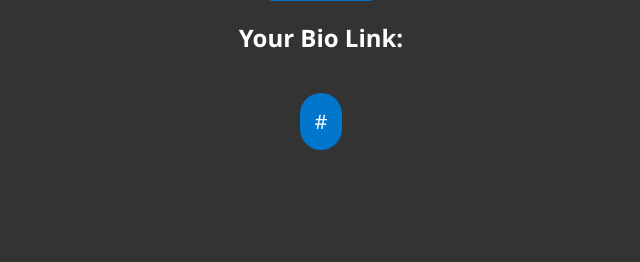
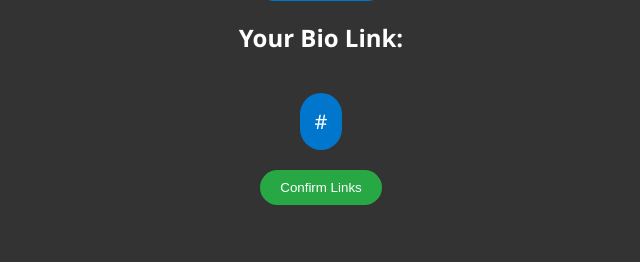
Before and after one commit to crsbo/my-links-app, a Flask app: template templates/index.html in a window 1280 px wide. Shown: the part 355-617 px from the top of the page, without its empty margins (319-959 px from the left). Run offline with Flask 3, Linux system fonts and the light colour scheme; the template is opened without the code that fills it: most values are stand-ins (such as "Sample title", 1, 10 or a date in 2020).

Commit message:
Update index.html

```diff
--- a/templates/index.html
+++ b/templates/index.html
@@ -51,6 +51,18 @@
         .bio-url:hover {
             background-color: #005fa3;
         }
+        .confirm-btn {
+            padding: 10px 20px;
+            background-color: #28a745;
+            color: white;
+            border: none;
+            border-radius: 25px;
+            cursor: pointer;
+            margin-top: 20px;
+        }
+        .confirm-btn:hover {
+            background-color: #218838;
+        }
     </style>
 </head>
 <body>
@@ -70,5 +82,11 @@
         <h2>Your Bio Link:</h2>
         <a href="{{ bio_url }}" target="_blank" class="bio-url">{{ bio_url }}</a>
     {% endif %}
+
+    {% if links %}
+        <form action="/confirm_links/{{ username }}" method="POST">
+            <button type="submit" class="confirm-btn">Confirm Links</button>
+        </form>
+    {% endif %}
 </body>
 </html>
```
